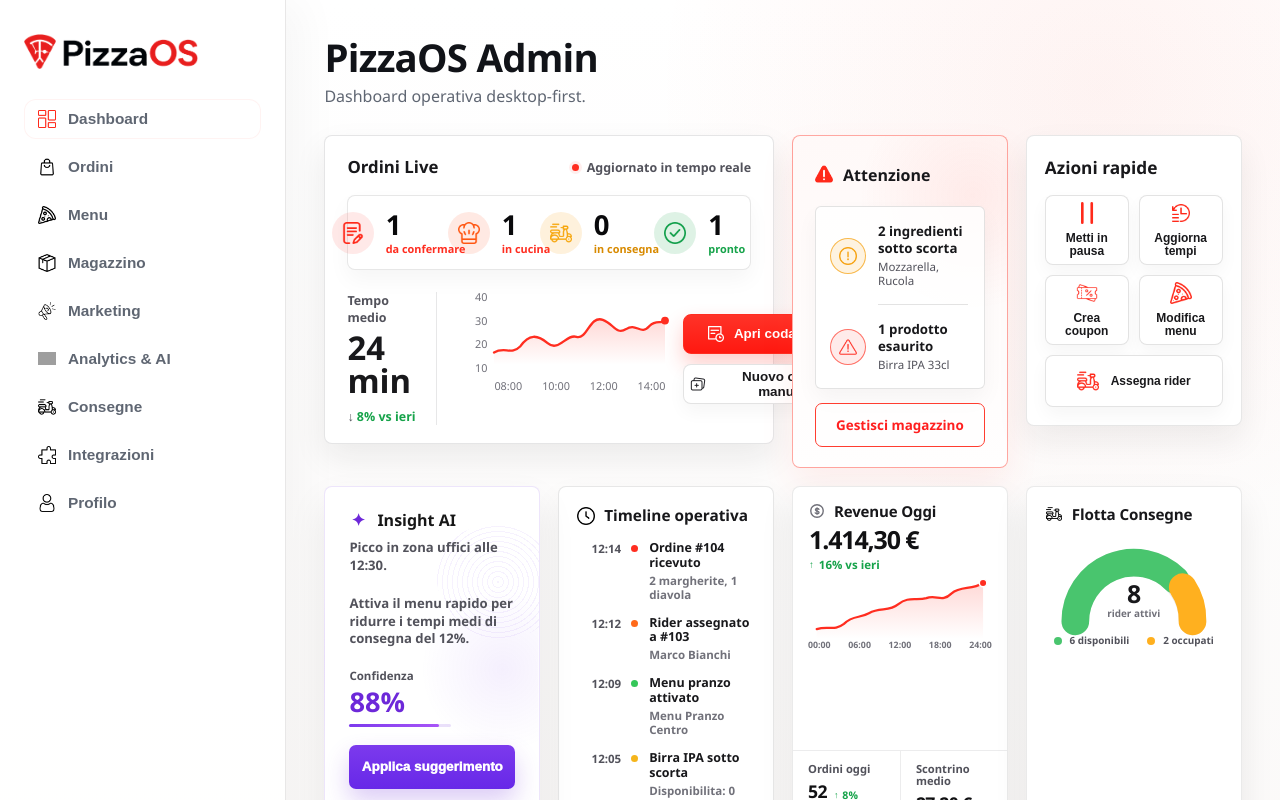
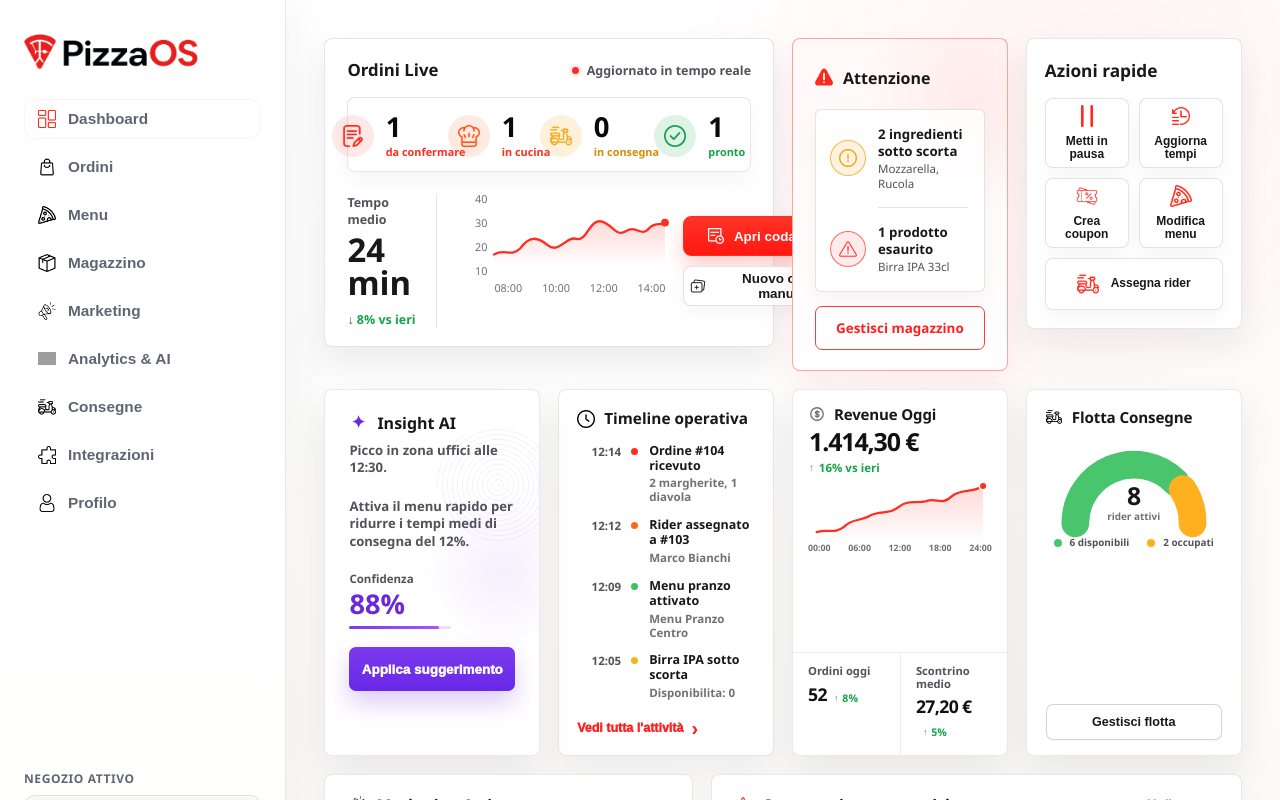
Before and after one commit to kremisi-com/pizzaos, a Next.js app in the folder apps/admin/: page / in a window 1280 px wide. Shown: the top 800 px of the page. Built offline with nearby package versions, Linux system fonts and the light colour scheme; grey boxes are pictures that could not be loaded; a web font is replaced by a local one.

Commit message:
fix(admin): remove top page header
Remove the shared AdminShell top header so page context is communicated by the sidebar and each section's own content. Clean up unused header styles and update admin shell tests to assert page-specific content after navigation.

```diff
--- a/apps/admin/src/features/home/components/admin-shell.module.css
+++ b/apps/admin/src/features/home/components/admin-shell.module.css
@@ -135,28 +135,6 @@
 
 .resetButton {
   width: 100%;
-}
-
-.header {
-  display: flex;
-  justify-content: space-between;
-  align-items: flex-start;
-  margin-bottom: 28px;
-  gap: 24px;
-}
-
-.headerInfo h2 {
-  margin: 0;
-  font-size: clamp(2rem, 3vw, 2.55rem);
-  font-weight: 900;
-  letter-spacing: -0.02em;
-  line-height: 1;
-}
-
-.headerInfo p {
-  margin: 9px 0 0;
-  color: var(--pizzaos-color-foreground-muted);
-  font-size: 1rem;
 }
 
 .dashboardGrid {
--- a/apps/admin/src/features/home/components/admin-shell.tsx
+++ b/apps/admin/src/features/home/components/admin-shell.tsx
@@ -960,31 +960,6 @@ export function AdminShell(): ReactElement {
       </aside>
 
       <main className={styles.content}>
-        <header className={styles.header}>
-          <div className={styles.headerInfo}>
-            <h2>
-              {activeTab === "dashboard"
-                ? seed.title
-                : activeTab === "marketing"
-                  ? "Marketing & Loyalty"
-                  : activeTab === "analytics"
-                    ? "Analytics and AI"
-                    : activeTab === "delivery"
-                      ? "Gestione Consegne"
-                      : activeTab === "integrations"
-                        ? "Integrazioni Esterne"
-                        : activeTab === "profile"
-                          ? "Profilo Ristoratore"
-                          : "Gestione Operativa"}
-            </h2>
-            <p>
-              {activeTab === "dashboard"
-                ? seed.subtitle
-                : activeDataset.store.displayName}
-            </p>
-          </div>
-        </header>
-
         {activeTab === "dashboard" ? (
           <div className={styles.dashboardGrid}>
             <div className={styles.liveOrdersCard}>
```
Also changed, not shown: 1 other file (tests, documents, lock files or other folders).
